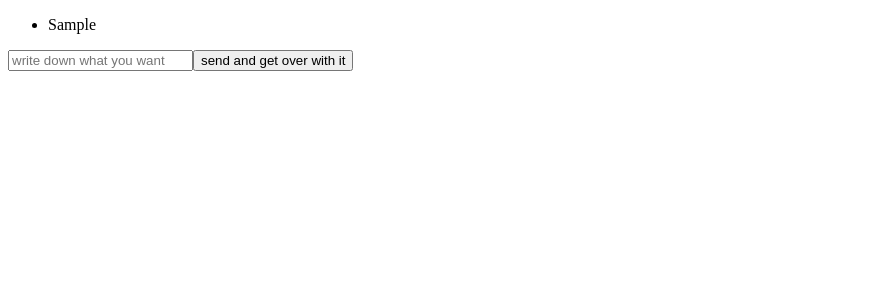
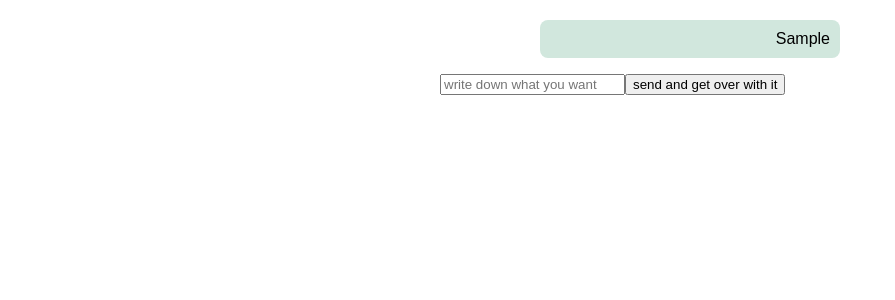
Before and after one commit to luciamartino/Develohopes-ex, a React (Vite) app in the folder REACT/ex-12-app/: page / in a window 1280 px wide. Both pictures are taken after typing "Sample" into the empty fields and a click on the button "send and get over with it". Shown: the top 300 px of the page, without its empty margins (0-895 px from the left). Built offline with nearby package versions, Linux system fonts and the light colour scheme; no server answers.

Commit message:
last commit ex-25

```diff
--- a/REACT/ex-12-app/src-ex-25/Chat.jsx
+++ b/REACT/ex-12-app/src-ex-25/Chat.jsx
@@ -1,5 +1,6 @@
 import { useEffect, useState } from "react"
 import useSWR from "swr";
+import "./index.css"
 
 export function Chat(){
 
@@ -20,10 +21,9 @@ export function Chat(){
         if(message.length == 0){
             alert("no message in the box, are u alright?")
         }else{
-            setTexts([...texts, message]);
+            setTexts(prev => [...prev, {role: "user", content: message}]);
             setMessage("")
-
-            setTriggeredURL(`https://mocki.io/v1/c06704c7-db58-4435-a59c-480937866126`)
+            setTriggeredURL(`https://mocki.io/v1/1fd23cd5-ae96-4d9a-b699-f483f8b00145`)
             //send a message => handleSubmit triggers setTriggeredURL =>  useSWR notices the change => it refetch the new answer from the bot
             //anytime that the button is clicked => useSWR needs to fetch new data
 
@@ -49,17 +49,17 @@ export function Chat(){
     useEffect(() => {
         if(data?.response && !texts.includes(data.response)){
             //if there's a response in the data and this response is not already in the texts array
-            setTexts(prev => [...prev, data.response])
+            setTexts(prev => [...prev, {role: "bot", content: data.response}])
             //if you write setTexts([...texts, data.response]) => it doesn't check if there are duplicates in the texts
         }
-    }, [data, texts])
+    }, [data])
 
     return(
         <>
         <div className="chatroom">
             <ul>
                 {texts.map((msg, index) => ( //if you put {} it doesn't return anything
-                    <li key={index}>{msg.trim()}</li>
+                    <li key={index} className={msg.role === "user" ? "user-msg" : "bot-msg"}>{msg.content.trim()}</li>
                 ))}
             </ul>
             <form onSubmit={handleSubmit}>
@@ -75,7 +75,6 @@ export function Chat(){
 //message è quello che viene messo dentro l'input
 //texts è l'array dentro il quale vengono inseriti i messaggi precedenti, una volta inviati
 
-
 //if you want to move the alert behavior out of the render:
 // useEffect(() => {
 //   if (isLoading) {
@@ -88,3 +87,12 @@ export function Chat(){
 //       .then(res => res.text())
 //       .then(console.log);
 //   }, []);
+
+
+//That structure { role: "user", content: message } is a little data design magic ✨
+
+// Instead of storing just the raw string message in your texts array, you're now storing an object that includes:
+
+//     role: a label to say who the message is from—either "user" or "bot"
+
+//     content: the actual message text itself
--- /dev/null
+++ b/REACT/ex-12-app/src-ex-25/index.css
@@ -0,0 +1,29 @@
+.chatroom {
+  width: 400px;
+  margin: 20px auto;
+  font-family: sans-serif;
+}
+
+ul {
+  list-style: none;
+  padding: 0;
+}
+
+li {
+  margin: 8px 0;
+  padding: 10px;
+  border-radius: 8px;
+  max-width: 70%;
+}
+
+.user-msg {
+  background-color: #d1e7dd;
+  text-align: right;
+  margin-left: auto;
+}
+
+.bot-msg {
+  background-color: #f8d7da;
+  text-align: left;
+  margin-right: auto;
+}
```
